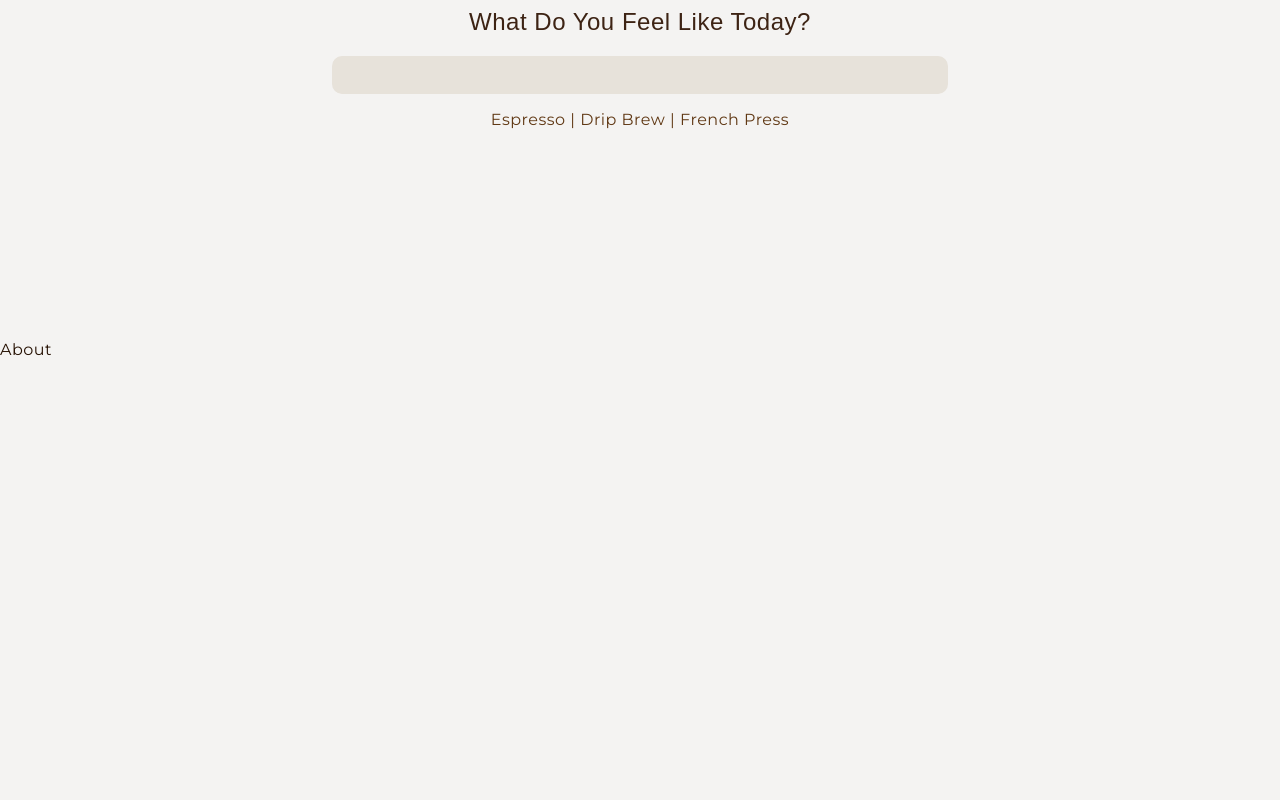
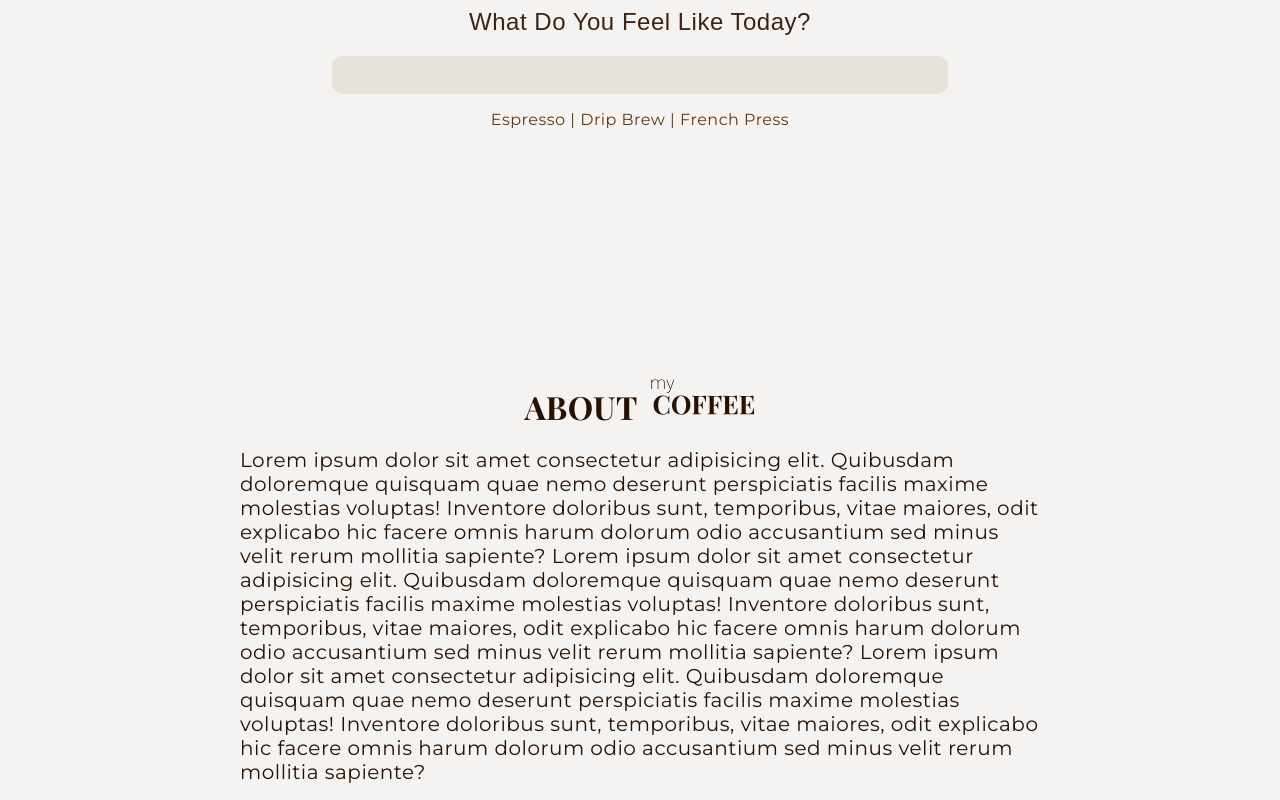
Before and after one commit to fiababiakandersson/mycoffee, a React (Create React App) app: page /about in a window 1280 px wide. Shown: the part 301-1101 px from the top of the page. Before the commit the page ends 800 px from the top, so only its background shows below. Built offline with nearby package versions, Linux system fonts and the light colour scheme.

Commit message:
Added styling on aboutpage

```diff
--- a/public/index.html
+++ b/public/index.html
@@ -27,6 +27,7 @@
     <link rel="preconnect" href="https://fonts.googleapis.com">
     <link rel="preconnect" href="https://fonts.gstatic.com" crossorigin>
     <link href="https://fonts.googleapis.com/css2?family=Montserrat:ital,wght@0,400;0,700;1,200&display=swap" rel="stylesheet">
+    <link href="https://fonts.googleapis.com/css2?family=Playfair+Display:wght@700&display=swap" rel="stylesheet">
     <title>My Coffee</title>
   </head>
   <body>
--- /dev/null
+++ b/src/components/About.css
@@ -0,0 +1,26 @@
+.about-div {
+   display: flex;
+   flex-direction: column;
+   align-items: center;
+   margin: 1rem;
+}
+
+.about-title {
+    font-size: 2rem;
+    margin: 1rem 1rem 1rem 1rem;
+    font-family: 'Playfair Display', serif;
+    height: 60px;
+}
+
+.about-text {
+    font-size: 1rem;
+    color: #261103;
+    font-size: 20px;
+    width: 800px;
+    font-family: 'Montserrat', sans-serif;
+}
+
+.logo-about {
+    height: 3rem;
+    margin-left: 0.3rem;
+}
--- a/src/components/About.tsx
+++ b/src/components/About.tsx
@@ -1,5 +1,14 @@
+import './About.css';
+import Logo from '../assets/Logo.svg';
+
 function About() {
-  return <div>This is ABOUT</div>;
+  return <div className="about-div">
+        <div className="about-title">ABOUT <img src={Logo} alt='mycoffee logo' className='logo-about'/></div>
+
+        <div className="about-text">Lorem ipsum dolor sit amet consectetur adipisicing elit. Quibusdam doloremque quisquam quae nemo deserunt perspiciatis facilis maxime molestias voluptas! Inventore doloribus sunt, temporibus, vitae maiores, odit explicabo hic facere omnis harum dolorum odio accusantium sed minus velit rerum mollitia sapiente?
+        Lorem ipsum dolor sit amet consectetur adipisicing elit. Quibusdam doloremque quisquam quae nemo deserunt perspiciatis facilis maxime molestias voluptas! Inventore doloribus sunt, temporibus, vitae maiores, odit explicabo hic facere omnis harum dolorum odio accusantium sed minus velit rerum mollitia sapiente?
+        Lorem ipsum dolor sit amet consectetur adipisicing elit. Quibusdam doloremque quisquam quae nemo deserunt perspiciatis facilis maxime molestias voluptas! Inventore doloribus sunt, temporibus, vitae maiores, odit explicabo hic facere omnis harum dolorum odio accusantium sed minus velit rerum mollitia sapiente?</div>
+        </div>
 }
 
 export default About;
--- a/src/components/App.tsx
+++ b/src/components/App.tsx
@@ -1,5 +1,6 @@
 import React from "react";
 import { BrowserRouter, Route, Routes } from "react-router-dom";
+import About from "./About";
 import "./App.css";
 import CoffeeList from "./CoffeeList";
 import Contact from "./Contact";
@@ -12,7 +13,7 @@ function App() {
         <Route path="/" element={<Layout />}>
           <Route index element={<CoffeeList />} />
           <Route path="saved" element={<div>Saved</div>} />
-          <Route path="about" element={<div>About</div>} />
+          <Route path="about" element={<About />}/>
           <Route path="contact" element={<Contact />} />
           <Route path="*" element={<div>404 PAGE NOT FOUND</div>} />
         </Route>
```
